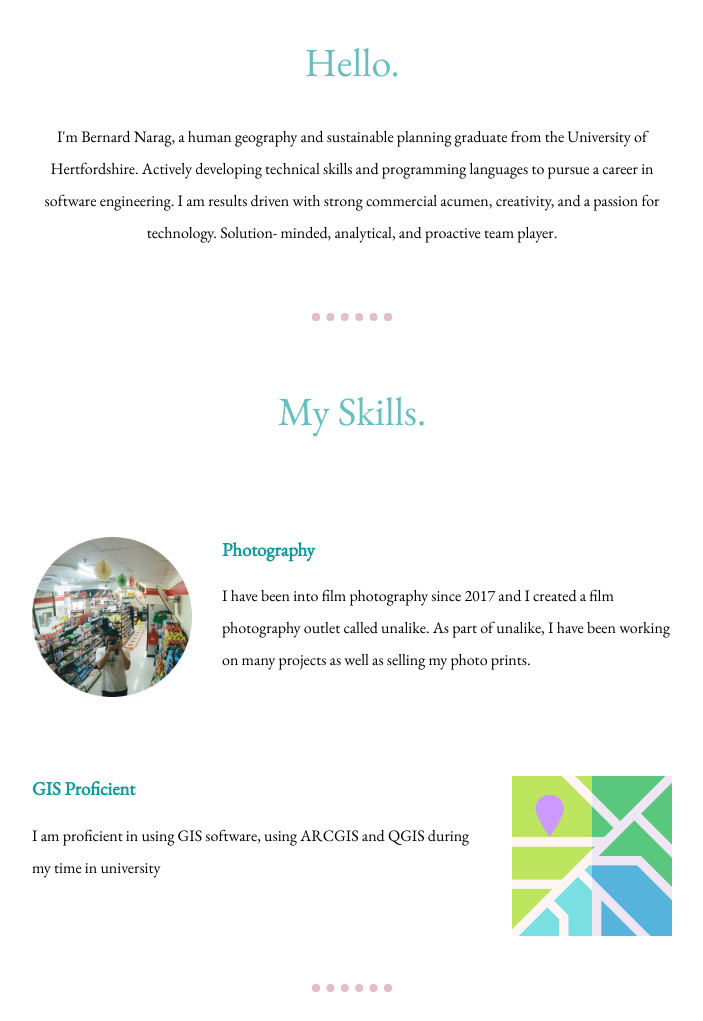
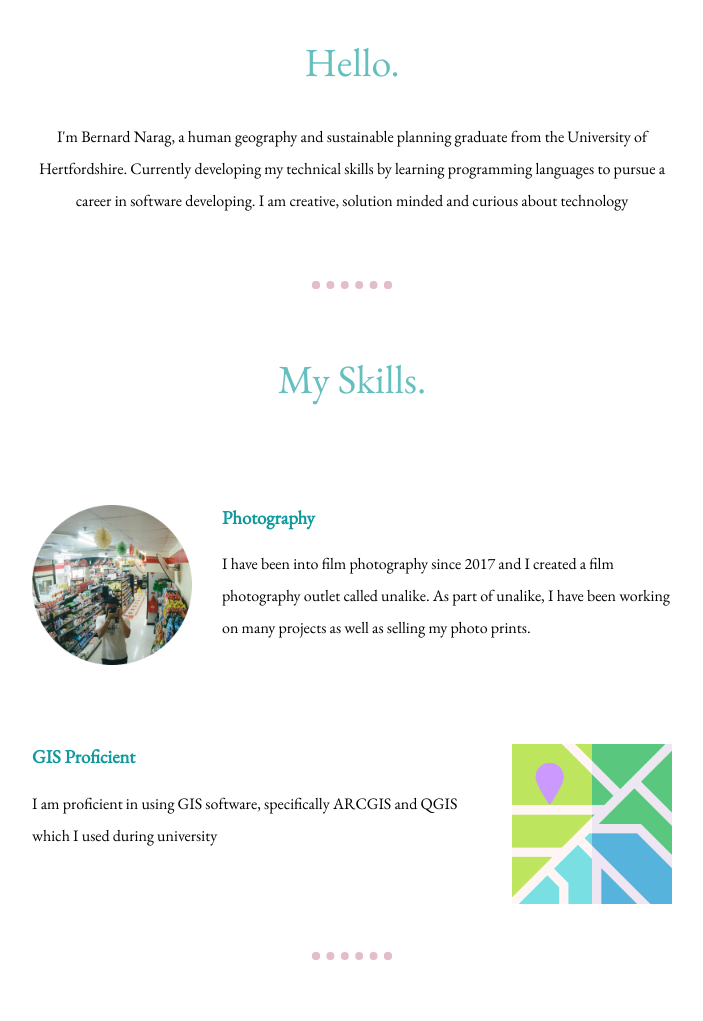
Before and after one commit to dranrebnarag/bernardnarag, a plain HTML site: page index.html in a window 1280 px wide. Shown: the part 1313-2334 px from the top of the page, without its empty margins (288-991 px from the left). Drawn offline with nearby package versions, Linux system fonts and the light colour scheme.

Commit message:
Update index.html

```diff
--- a/index.html
+++ b/index.html
@@ -23,8 +23,7 @@
     <div class="profile">
       <img src="Images/AE40CFC0-8BFE-4279-928A-36C4A80184AB_1_201_a-modified_ccexpress.png" alt="Bernard profile picture">
       <h2>Hello.</h2>
-      <p>I'm Bernard Narag, a human geography and sustainable planning graduate from the University of Hertfordshire. Actively developing technical skills and programming languages to pursue a career in software engineering. I am results driven with
-        strong commercial acumen, creativity, and a passion for technology. Solution- minded, analytical, and proactive team player.</p>
+      <p>I'm Bernard Narag, a human geography and sustainable planning graduate from the University of Hertfordshire. Currently developing my technical skills by learning programming languages to pursue a career in software developing. I am creative, solution minded and curious about technology</p>
     </div>
     <hr>
 
@@ -38,7 +37,7 @@
       <div class="skill-row">
         <img class="GIS" src="Images/GIS.png" alt="Picture-2">
         <h3>GIS Proficient</h3>
-        <p>I am proficient in using GIS software, using ARCGIS and QGIS during my time in university</p>
+        <p>I am proficient in using GIS software, specifically ARCGIS and QGIS which I used during university</p>
       </div>
     </div>
     <hr>
```
